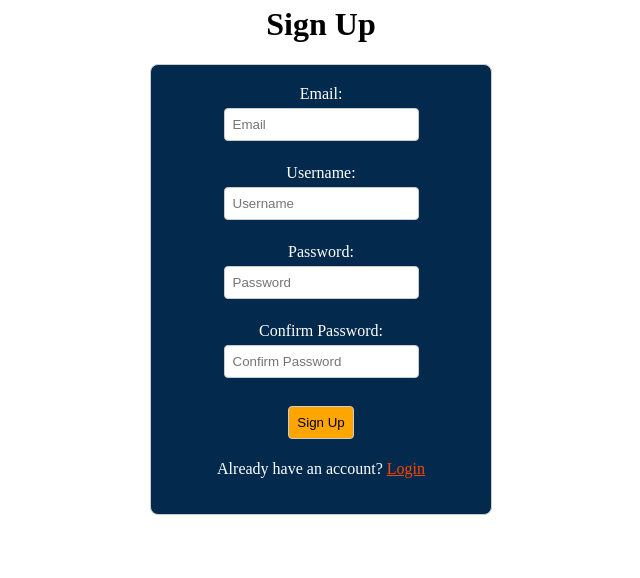
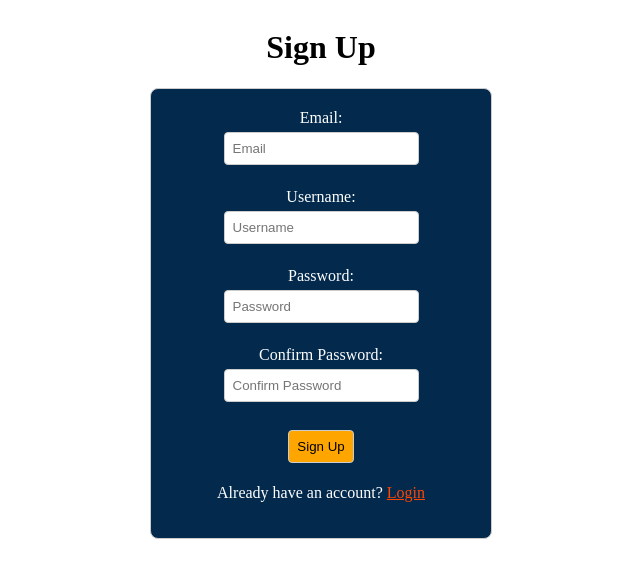
Before and after one commit to MichaelWaruiru/ecommerce, a Flask app: page /signup in a window 1280 px wide. Shown: the top 578 px of the page, without its empty margins (319-959 px from the left). Run offline with Flask 3, Linux system fonts and the light colour scheme; parts of the project's set-up code (start-up, migrations or seed data) failed here and were passed over.

Commit message:
Updated the signup-body

```diff
--- a/static/signup.css
+++ b/static/signup.css
@@ -2,8 +2,8 @@
     display: flex;
     justify-content: center;
     align-items: center;
-    height: 50vh;
-    margin: 50px;
+    /* height: 50vh;
+    margin: 50px; */
 }
 .password-toggle {
     transform: scale(1.5);
```
